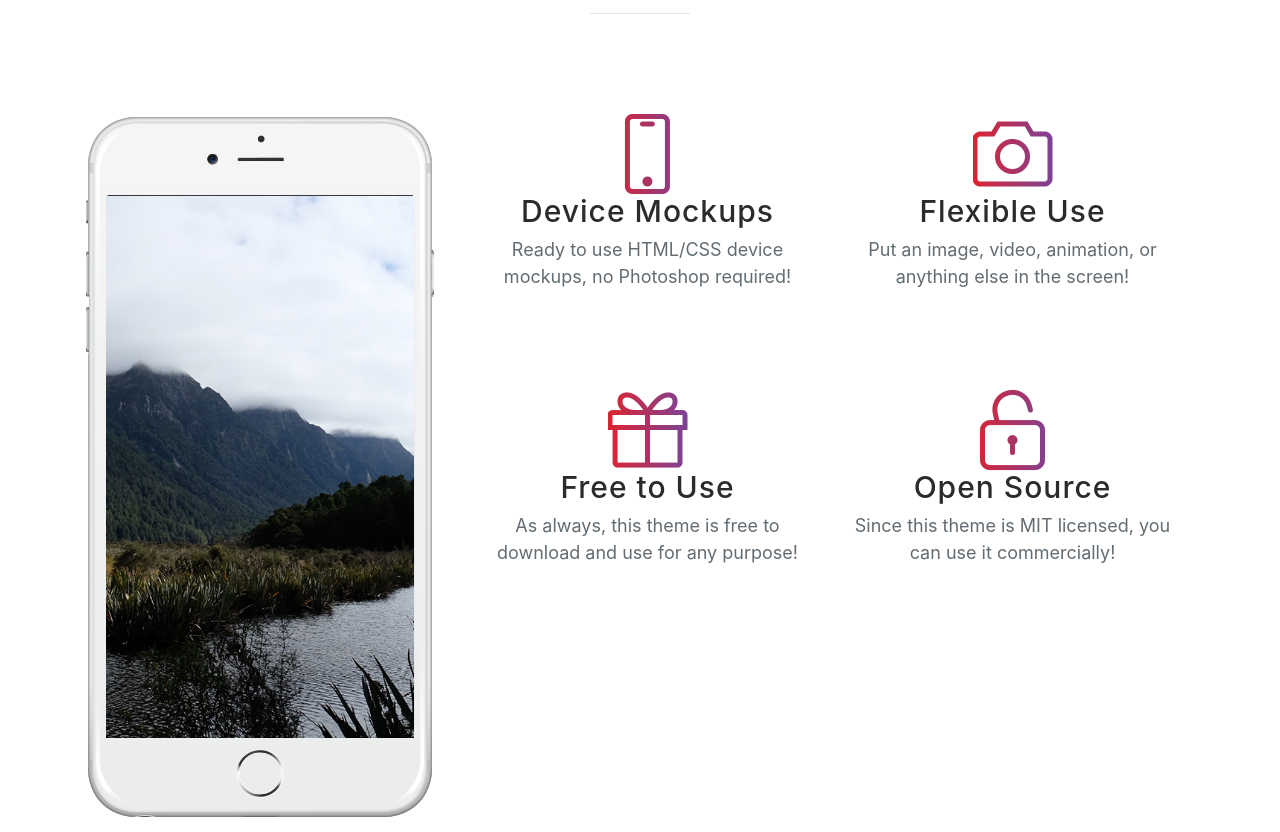
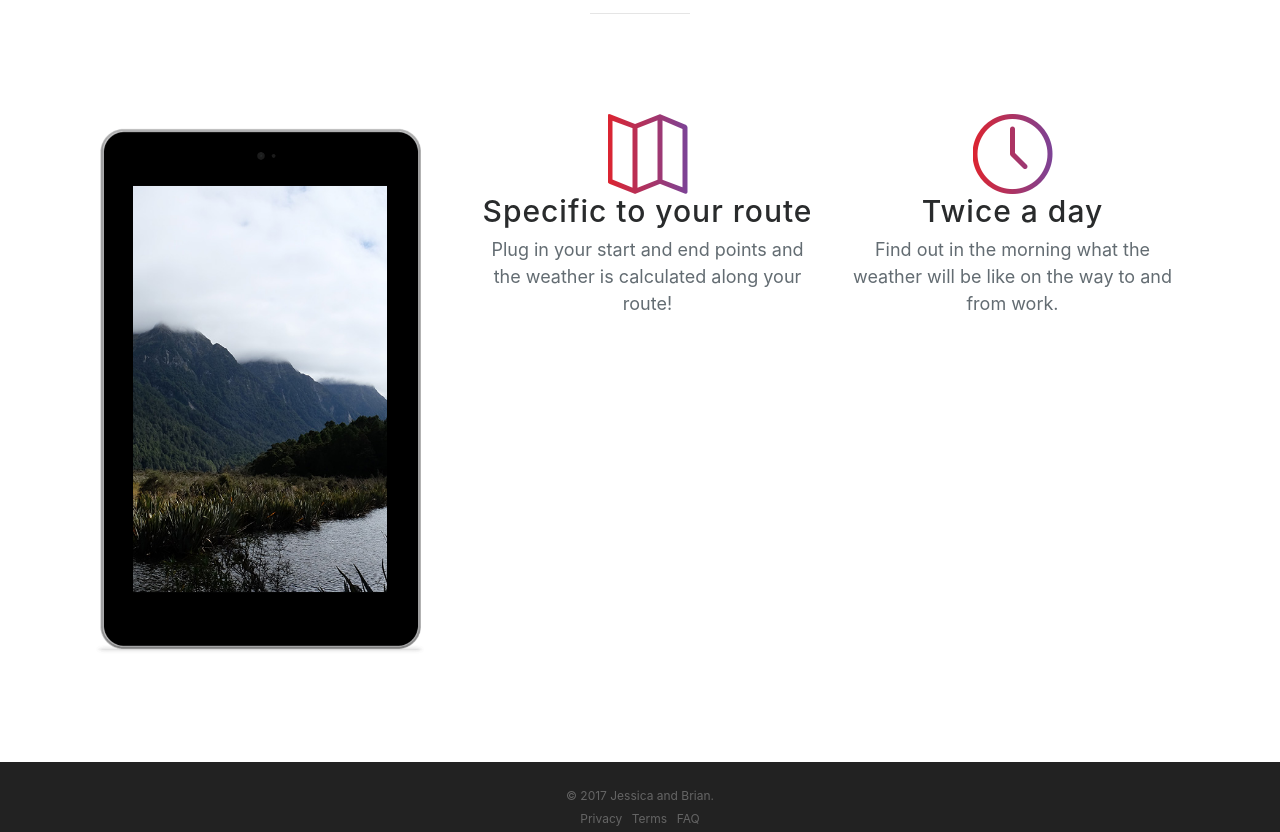
Before and after one commit to jessamay/test.github.io, a website with bundled scripts: page index.html in a window 1280 px wide. Shown: the part 993-1825 px from the top of the page. Built offline with nearby package versions, Linux system fonts and the light colour scheme; a web font is replaced by a local one.

Commit message:
Second commit

```diff
--- a/index.html
+++ b/index.html
@@ -100,7 +100,7 @@
             <div class="row">
                 <div class="col-lg-4">
                     <div class="device-container">
-                        <div class="device-mockup iphone6_plus portrait white">
+                        <div class="device-mockup nexus7 portrait">
                             <div class="device">
                                 <div class="screen">
                                     <!-- Demo image for screen mockup, you can put an image here, some HTML, an animation, video, or anything else! -->
@@ -117,32 +117,16 @@
                         <div class="row">
                             <div class="col-lg-6">
                                 <div class="feature-item">
-                                    <i class="icon-screen-smartphone text-primary"></i>
-                                    <h3>Device Mockups</h3>
-                                    <p class="text-muted">Ready to use HTML/CSS device mockups, no Photoshop required!</p>
+                                    <i class="icon-map text-primary"></i>
+                                    <h3>Specific to your route</h3>
+                                    <p class="text-muted">Plug in your start and end points and the weather is calculated along your route!</p>
                                 </div>
                             </div>
                             <div class="col-lg-6">
                                 <div class="feature-item">
-                                    <i class="icon-camera text-primary"></i>
-                                    <h3>Flexible Use</h3>
-                                    <p class="text-muted">Put an image, video, animation, or anything else in the screen!</p>
-                                </div>
-                            </div>
-                        </div>
-                        <div class="row">
-                            <div class="col-lg-6">
-                                <div class="feature-item">
-                                    <i class="icon-present text-primary"></i>
-                                    <h3>Free to Use</h3>
-                                    <p class="text-muted">As always, this theme is free to download and use for any purpose!</p>
-                                </div>
-                            </div>
-                            <div class="col-lg-6">
-                                <div class="feature-item">
-                                    <i class="icon-lock-open text-primary"></i>
-                                    <h3>Open Source</h3>
-                                    <p class="text-muted">Since this theme is MIT licensed, you can use it commercially!</p>
+                                    <i class="icon-clock text-primary"></i>
+                                    <h3>Twice a day</h3>
+                                    <p class="text-muted">Find out in the morning what the weather will be like on the way to and from work.</p>
                                 </div>
                             </div>
                         </div>
```
